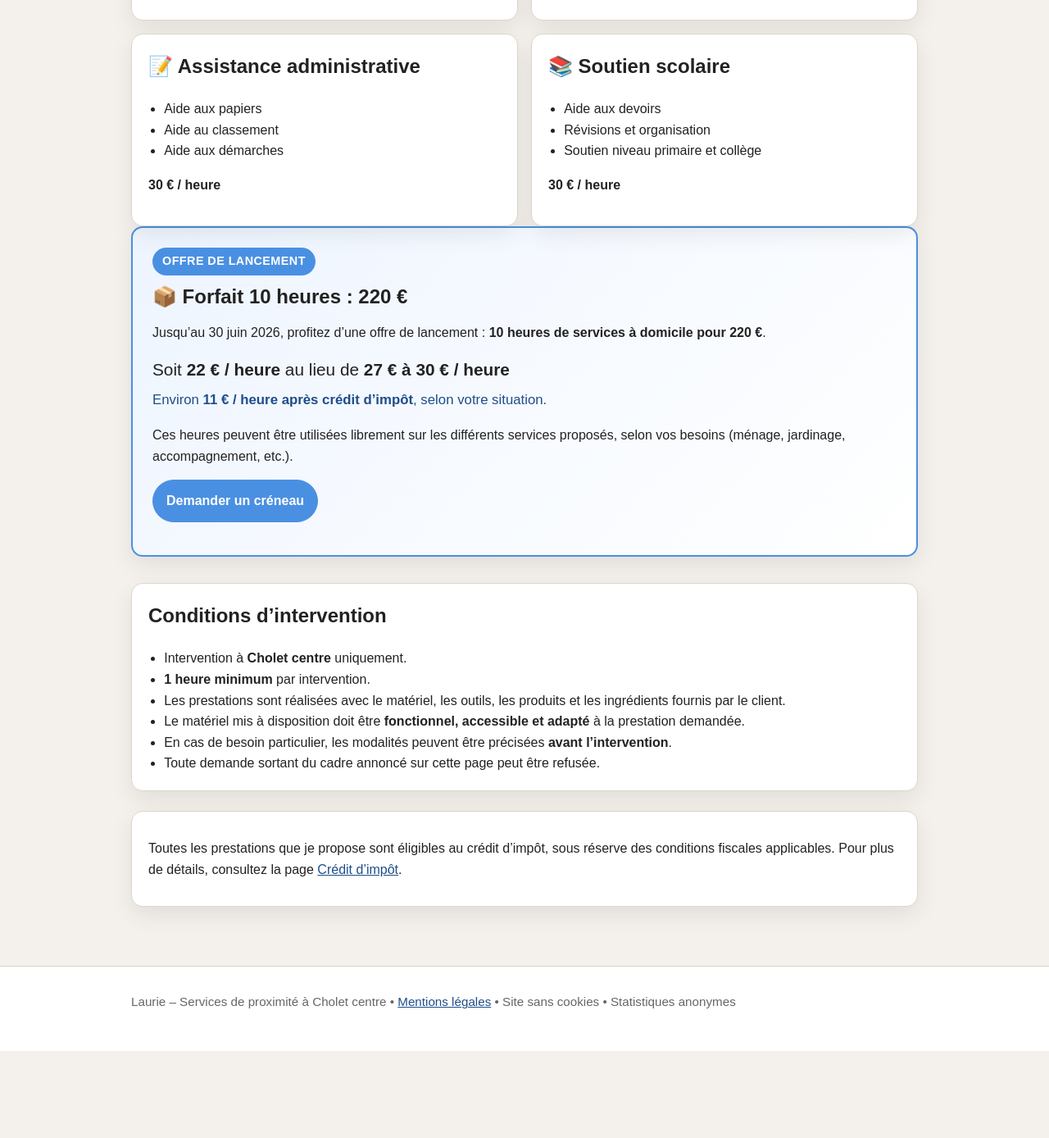
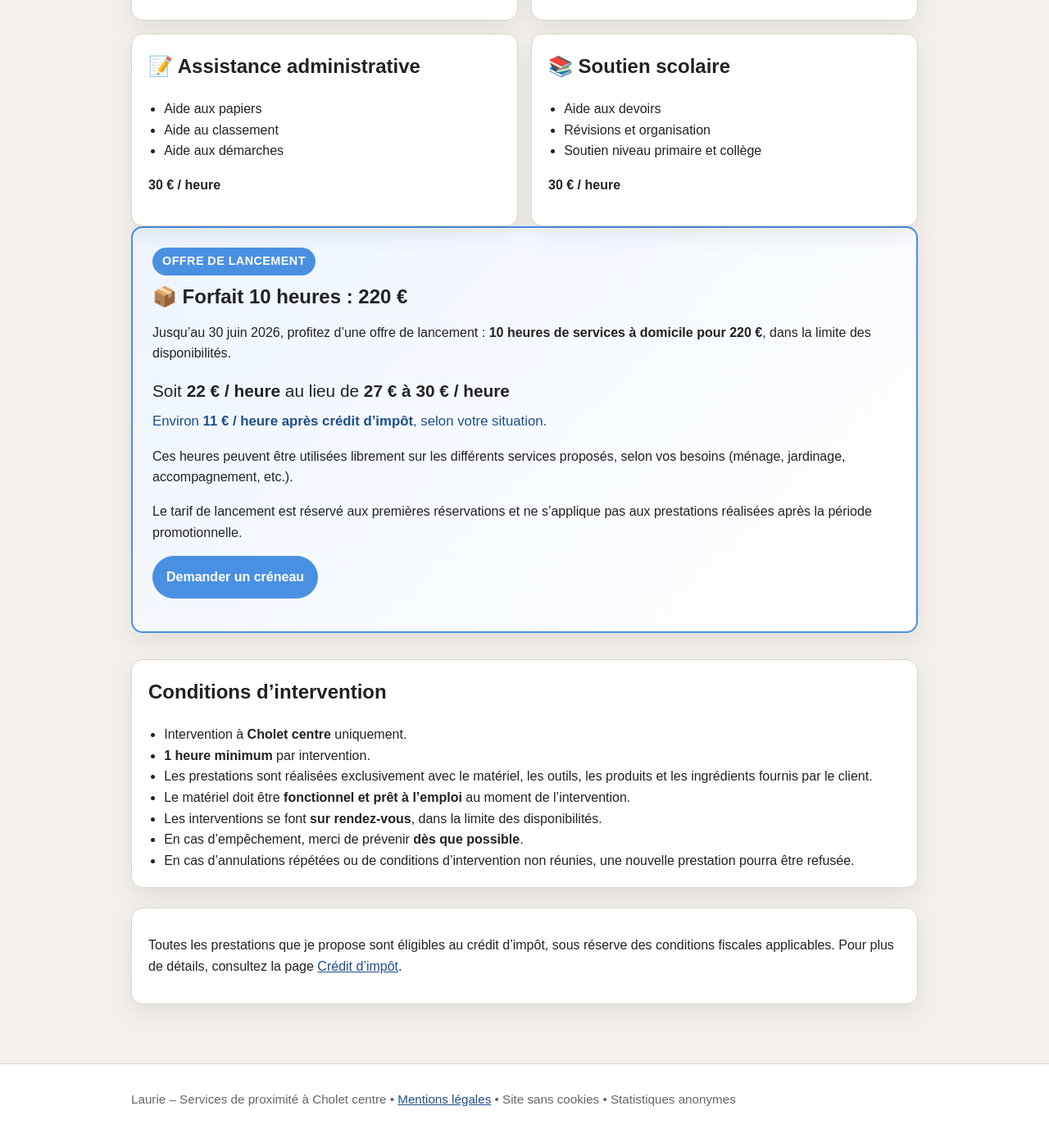
Before and after one commit to Laurie-services/laurie-services.github.io, a Jekyll site: the page built from services.html, in a window 1280 px wide and 1400 px high, scrolled down 1293 px. Shown: the top 1388 px of the window at 82% size. Built offline with Jekyll 4.4.1, drawn with Linux system fonts in a browser that asks for light colours; before the commit the page ends 2575 px from its top, so only the background shows below that; some of the changed text lies outside the part shown.

Commit message:
maj conditions

```diff
--- a/services.html
+++ b/services.html
@@ -53,9 +53,10 @@ description: "Services à domicile à Cholet avec tarifs détaillés."
   </article>
 
   <article class="card">
-    <h2>🛒 Courses et livraison</h2>
+    <h2>🛒 Courses de proximité</h2>
     <ul class="clean-list">
-      <li>Livraison de courses</li>
+      <li>Aide aux courses</li>
+      <li>Courses de proximité</li>
     </ul>
     <p><strong>27 € / heure</strong></p>
   </article>
@@ -106,7 +107,8 @@ description: "Services à domicile à Cholet avec tarifs détaillés."
 
   <p>
     Jusqu’au 30 juin 2026, profitez d’une offre de lancement :
-    <strong>10 heures de services à domicile pour 220 €</strong>.
+    <strong>10 heures de services à domicile pour 220 €</strong>,
+    dans la limite des disponibilités.
   </p>
 
   <p class="offer-price">
@@ -123,6 +125,10 @@ description: "Services à domicile à Cholet avec tarifs détaillés."
   </p>
 
   <p>
+    Le tarif de lancement est réservé aux premières réservations et ne s’applique pas aux prestations réalisées après la période promotionnelle.
+  </p>
+
+  <p>
     <a class="button" href="mailto:laurie.services.cholet@gmail.com?subject=Demande%20de%20prestation&body=Bonjour,%0A%0AJe souhaite utiliser le forfait de 10 heures.%0A%0AType%20de%20besoin%20:%0A- %0A%0AAdresse%20(Cholet%20centre)%20:%0A- %0A%0ADisponibilités%20:%0A- %0A%0AInformations%20complémentaires%20:%0A- %0A">
       Demander un créneau
     </a>
@@ -134,13 +140,13 @@ description: "Services à domicile à Cholet avec tarifs détaillés."
   <ul class="clean-list">
     <li>Intervention à <strong>Cholet centre</strong> uniquement.</li>
     <li><strong>1 heure minimum</strong> par intervention.</li>
-    <li>Les prestations sont réalisées avec le matériel, les outils, les produits et les ingrédients fournis par le client.</li>
-    <li>Le matériel mis à disposition doit être <strong>fonctionnel, accessible et adapté</strong> à la prestation demandée.</li>
-    <li>En cas de besoin particulier, les modalités peuvent être précisées <strong>avant l’intervention</strong>.</li>
-    <li>Toute demande sortant du cadre annoncé sur cette page peut être refusée.</li>
+    <li>Les prestations sont réalisées exclusivement avec le matériel, les outils, les produits et les ingrédients fournis par le client.</li>
+    <li>Le matériel doit être <strong>fonctionnel et prêt à l’emploi</strong> au moment de l’intervention.</li>
+    <li>Les interventions se font <strong>sur rendez-vous</strong>, dans la limite des disponibilités.</li>
+    <li>En cas d’empêchement, merci de prévenir <strong>dès que possible</strong>.</li>
+    <li>En cas d’annulations répétées ou de conditions d’intervention non réunies, une nouvelle prestation pourra être refusée.</li>
   </ul>
 </section>
-
 <section class="notice">
   <p>
     Toutes les prestations que je propose sont éligibles au crédit d’impôt,
```
